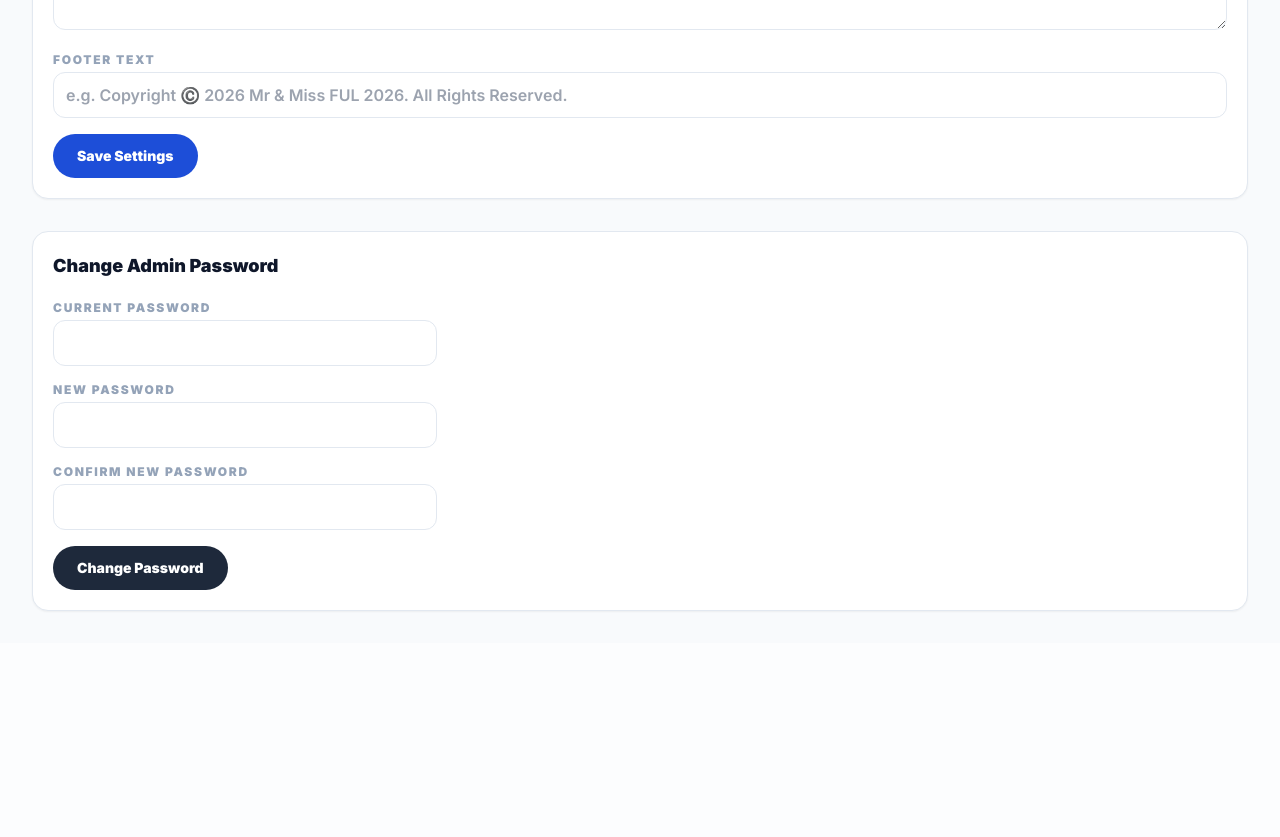
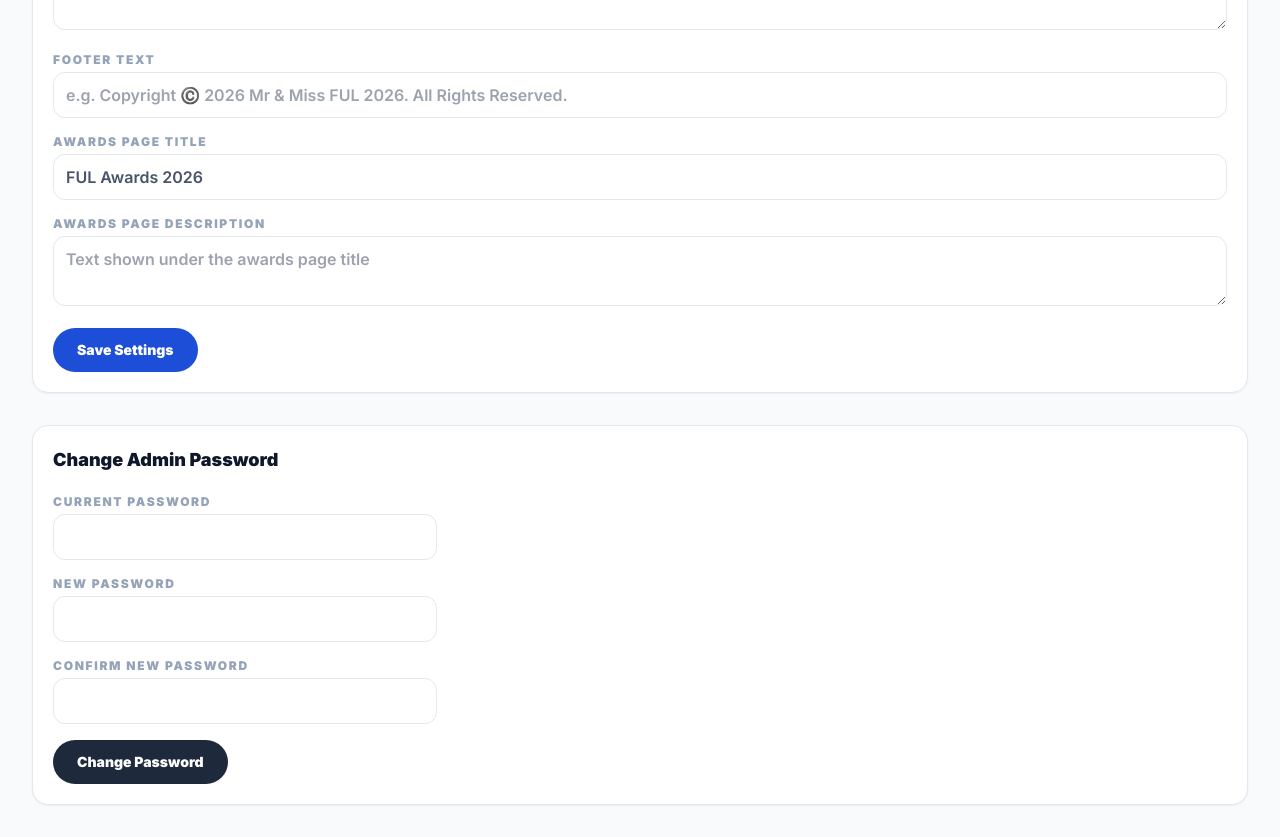
Before and after one commit to esimlord-beep/mr-miss-ful-2026-v2, a Next.js app: page /admin in a window 1280 px wide. Shown: the part 2060-2897 px from the top of the page. Before the commit the page ends 2703 px from the top, so only its background shows below. Built offline with nearby package versions, Linux system fonts and the light colour scheme; no server answers; the database is empty.

Commit message:
Update page.tsx

```diff
--- a/src/app/admin/page.tsx
+++ b/src/app/admin/page.tsx
@@ -245,6 +245,14 @@ export default async function AdminPage({
               <label className="block text-xs font-black uppercase tracking-[0.14em] text-slate-400 mb-1">Footer Text</label>
               <input name="footer_text" defaultValue={settings.footer_text ?? ""} className="w-full rounded-xl border border-slate-200 px-3 py-2.5 font-semibold outline-none focus:border-blue-500" placeholder="e.g. Copyright ©️ 2026 Mr & Miss FUL 2026. All Rights Reserved." />
             </div>
+            <div>
+  <label className="block text-xs font-black uppercase tracking-[0.14em] text-slate-400 mb-1">Awards Page Title</label>
+  <input name="awards_title" defaultValue={settings.awards_title ?? "FUL Awards 2026"} className="w-full rounded-xl border border-slate-200 px-3 py-2.5 font-semibold outline-none focus:border-blue-500" placeholder="e.g. FUL Awards 2026" />
+</div>
+<div>
+  <label className="block text-xs font-black uppercase tracking-[0.14em] text-slate-400 mb-1">Awards Page Description</label>
+  <textarea name="awards_description" rows={2} defaultValue={settings.awards_description ?? ""} className="w-full rounded-xl border border-slate-200 px-3 py-2.5 font-semibold outline-none focus:border-blue-500" placeholder="Text shown under the awards page title" />
+</div>
             <button type="submit" className="rounded-full bg-blue-700 px-6 py-3 text-sm font-black text-white hover:bg-blue-900">
               Save Settings
             </button>
```
